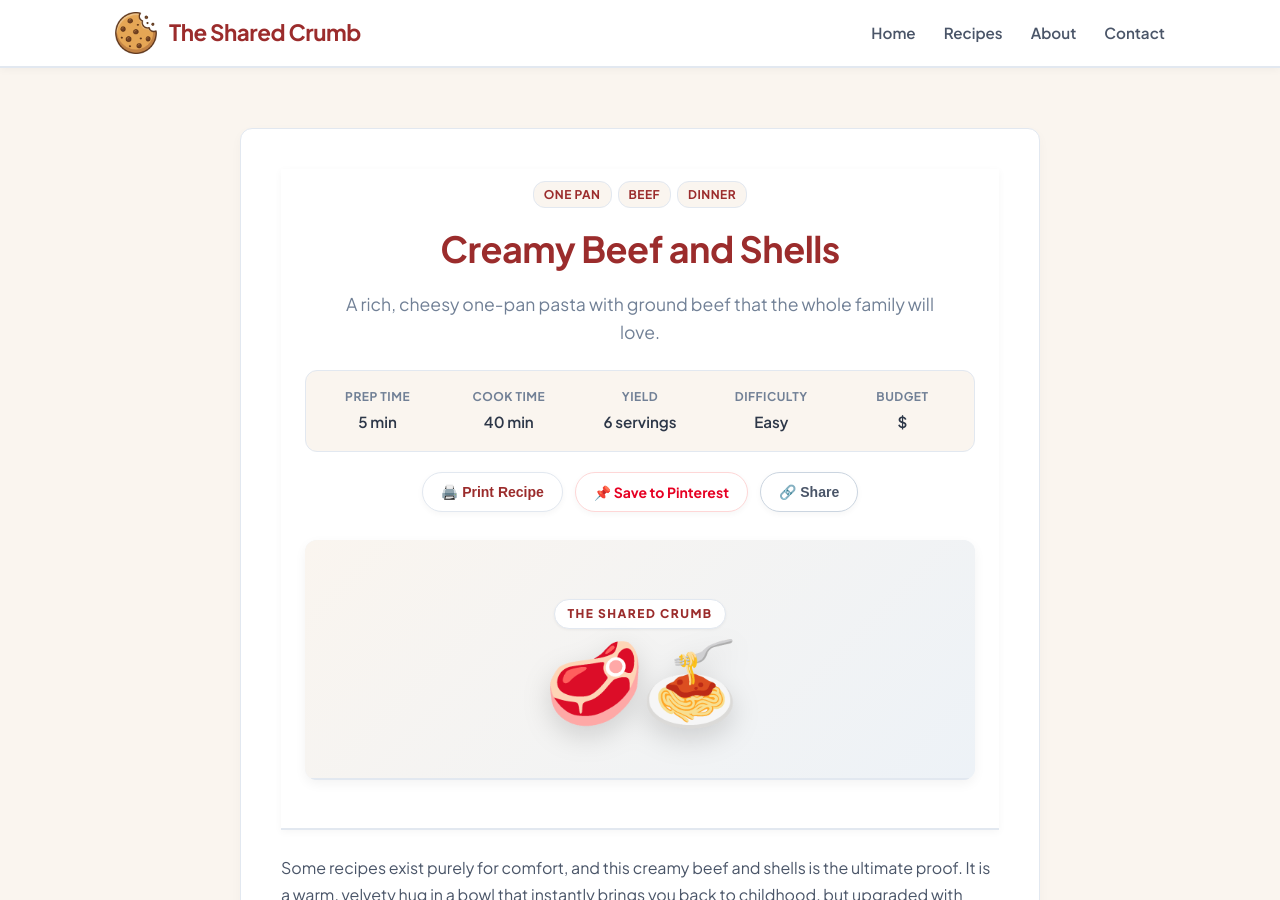
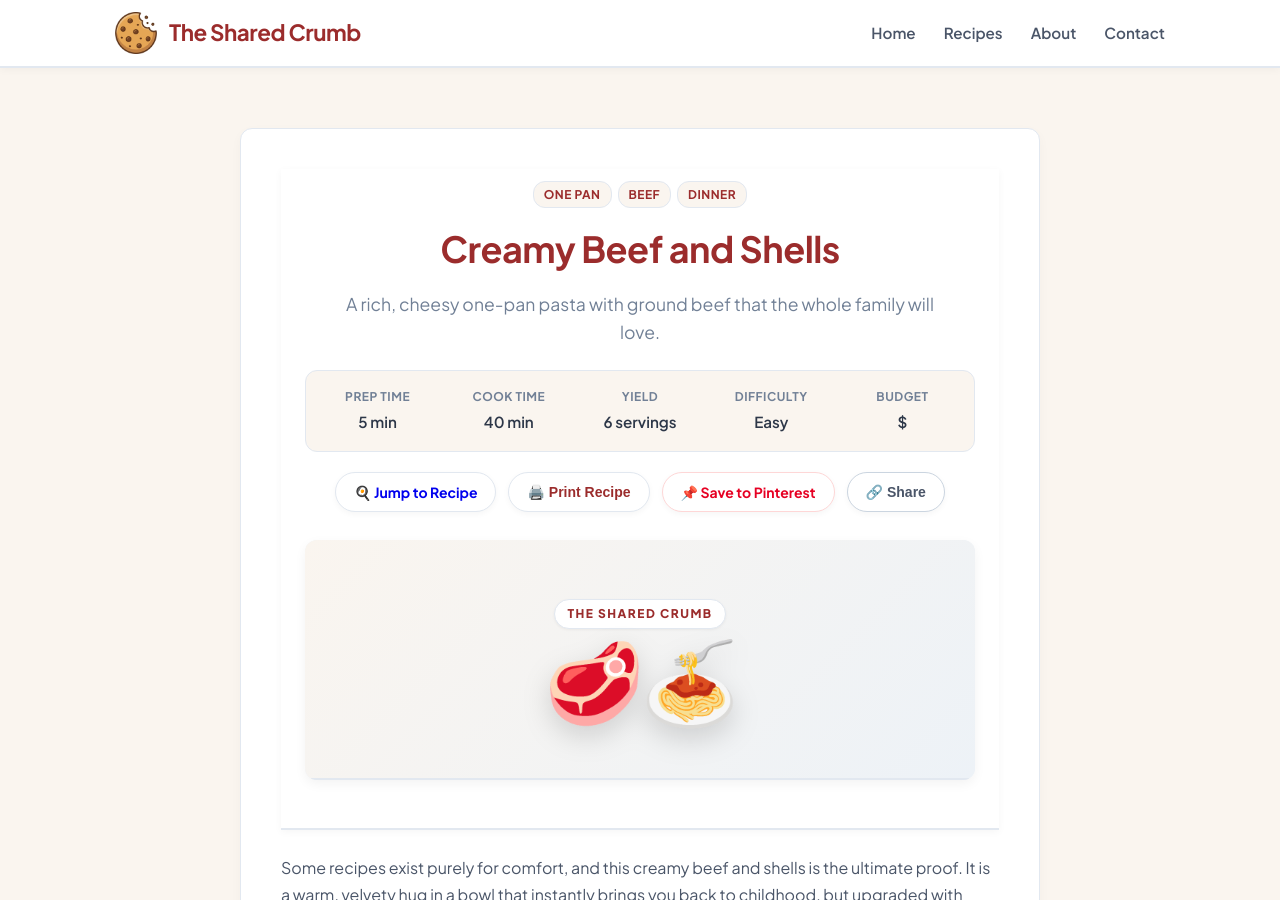
Before and after one commit to TheSharedCrumb/TheSharedCrumb, a Jekyll site: the page built from _recipes/Pasta_CreamyBeefShells.md, in a window 1280 px wide and 900 px high. Built offline with Jekyll 4.4.1, drawn with Linux system fonts in a browser that asks for light colours.

Commit message:
Add Jump to Recipe button and anchor target
Added a 'Jump to Recipe' button and set an anchor target for easier navigation.

```diff
--- a/_layouts/recipe.html
+++ b/_layouts/recipe.html
@@ -60,6 +60,11 @@ layout: default
 
       <!-- Action Buttons Row -->
       <div class="recipe-actions">
+        <!-- Jump to Recipe Button -->
+        <a href="#recipe-card" class="action-btn jump-btn">
+          🍳 Jump to Recipe
+        </a>
+
         <button onclick="window.print()" class="action-btn print-btn">
           🖨️ Print Recipe
         </button>
@@ -207,7 +212,7 @@ layout: default
       recipeArticle.setAttribute('data-print-url', window.location.pathname);
     }
 
-    // 0. Group Ingredients & Instructions into Column Containers
+    // 0. Group Ingredients & Instructions into Column Containers & Inject Jump Target
     const recipeBody = document.querySelector('.recipe-body');
     if (recipeBody) {
       const h3s = Array.from(recipeBody.querySelectorAll('h3'));
@@ -215,6 +220,9 @@ layout: default
       const instructionsH3 = h3s.find(h3 => h3.textContent.trim().toLowerCase().includes('instructions'));
 
       if (ingredientsH3) {
+        // Set anchor target for "Jump to Recipe"
+        ingredientsH3.id = 'recipe-card';
+
         const leftCol = document.createElement('div');
         leftCol.className = 'recipe-column-left';
         recipeBody.insertBefore(leftCol, ingredientsH3);
```
